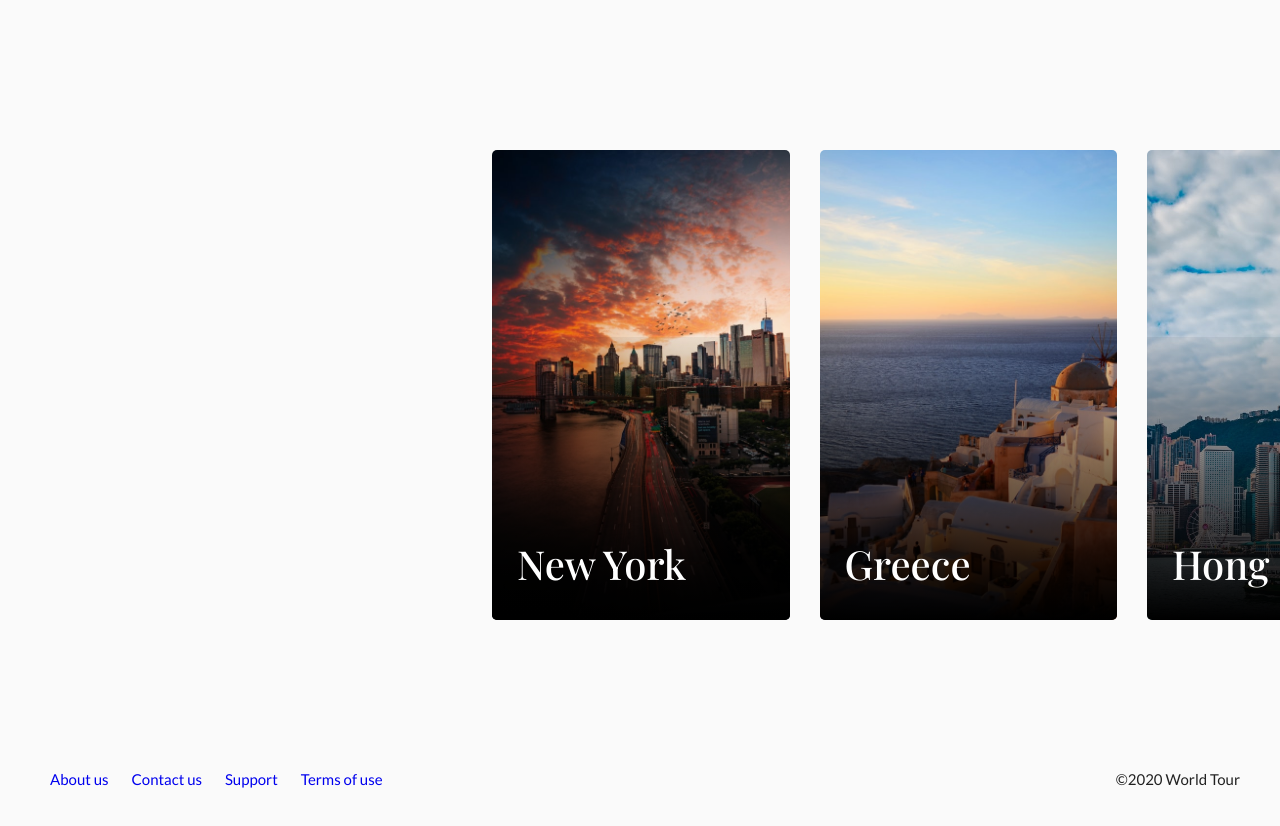
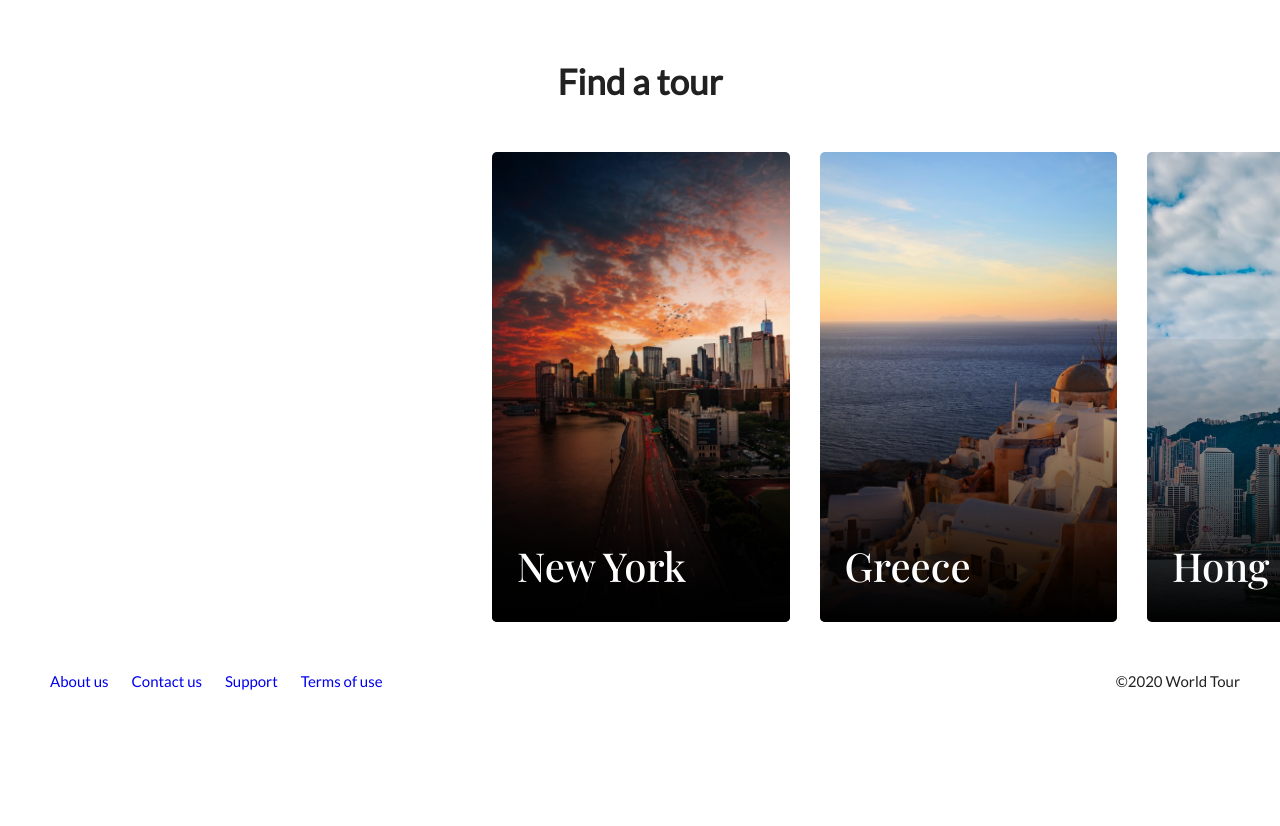
Before and after one commit to abbaskhalaji/Travel-tours-page, a plain HTML site: page index.html in a window 1280 px wide. Drawn offline with nearby package versions, Linux system fonts and the light colour scheme.

Commit message:
Add Header

```diff
--- a/css/style.css
+++ b/css/style.css
@@ -12,7 +12,7 @@ img {
 }
 body {
     font-family: 'Lato', sans-serif;
-    background: #FAFAFA;
+    background: #fff;
     color: #212121;
     font-size: 15px;
     /* font-family: 'Playfair Display', serif; */
@@ -21,9 +21,20 @@ body {
     width: 100%;
     height: 100vh;
 }
+.row {
+    margin: 20px auto;
+    width: 1200px;
+}
+.heading {
+    text-align: center;
+    padding: 40px 0 0 0;
+}
+.heading h1 {
+    font-size: 35px !important;
+}
 .slider {
-    padding: 50px 0;
-    margin: 100px auto;
+    padding: 20px 0;
+    margin: 30px auto;
     /* position: relative;
     top: 50%;
     transform: translateY(-50%); */
@@ -54,10 +65,6 @@ body {
     opacity: 1;
 }
 
-.wt-footer {
-    margin: 20px auto;
-    width: 1200px;
-}
 .footer-secleft {
     display: inline-block;
 }
--- a/index.html
+++ b/index.html
@@ -13,6 +13,10 @@
 <body>
 
     <div class="container">
+        <div class="row heading">
+            <h1>Find a tour</h1>
+        </div>
+
         <div class="slider">
             <div class="owl-carousel">
                 <div>
@@ -74,7 +78,7 @@
             </div>
         </div>
 
-        <footer class="wt-footer">
+        <footer class="wt-footer row">
             <div class="footer-secleft">
                 <ul>
                     <li><a href="#">About us</a></li>
```
